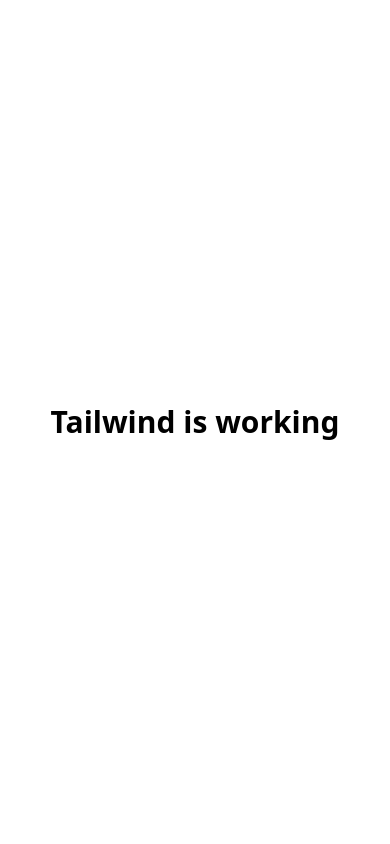
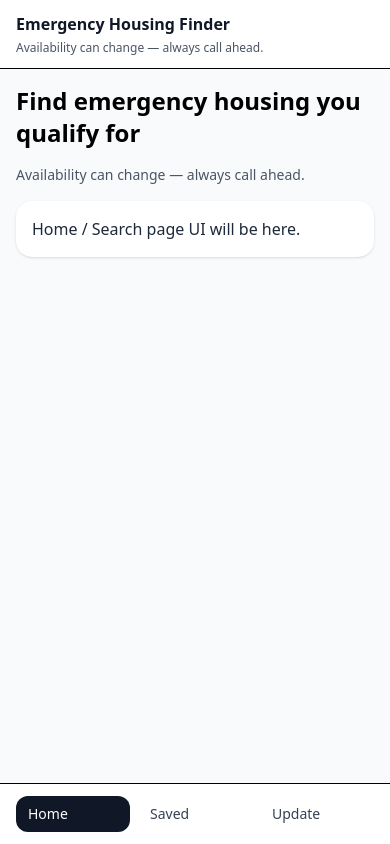
Before and after one commit to FrimpsManu/emergency-housing-finder, a React (Vite) app: page / in a window 390 px wide. Built offline with nearby package versions, Linux system fonts and the light colour scheme.

Commit message:
Add routing and mobile-first layout

```diff
--- a/src/App.tsx
+++ b/src/App.tsx
@@ -1,7 +1,25 @@
+import { BrowserRouter, Routes, Route, Navigate } from "react-router-dom";
+import AppLayout from "./components/AppLayout";
+
+import Home from "./pages/Home";
+import Results from "./pages/Results";
+import ResourceDetail from "./pages/ResourceDetail";
+import Saved from "./pages/Saved";
+import SuggestUpdate from "./pages/SuggestUpdate";
+
 export default function App() {
   return (
-    <div className="min-h-screen flex items-center justify-center text-3xl font-semibold">
-      Tailwind is working
-    </div>
+    <BrowserRouter>
+      <AppLayout>
+        <Routes>
+          <Route path="/" element={<Home />} />
+          <Route path="/results" element={<Results />} />
+          <Route path="/resource/:id" element={<ResourceDetail />} />
+          <Route path="/saved" element={<Saved />} />
+          <Route path="/suggest" element={<SuggestUpdate />} />
+          <Route path="*" element={<Navigate to="/" replace />} />
+        </Routes>
+      </AppLayout>
+    </BrowserRouter>
   );
 }
--- /dev/null
+++ b/src/components/AppLayout.tsx
@@ -0,0 +1,50 @@
+import { NavLink } from "react-router-dom";
+
+function NavItem({ to, label }: { to: string; label: string }) {
+  return (
+    <NavLink
+      to={to}
+      end={to === "/"}
+      className={({ isActive }) =>
+        [
+          "flex-1 rounded-xl px-3 py-2 text-sm font-medium transition-colors",
+          isActive ? "bg-gray-900 text-white" : "text-gray-700 hover:bg-gray-100",
+        ].join(" ")
+      }
+    >
+      {label}
+    </NavLink>
+  );
+}
+
+export default function AppLayout({ children }: { children: React.ReactNode }) {
+  return (
+    <div className="min-h-screen bg-gray-50">
+      {/* Header */}
+      <header className="sticky top-0 z-10 border-b bg-white/90 backdrop-blur">
+        <div className="mx-auto max-w-md px-4 py-3">
+          <div className="text-base font-semibold text-gray-900">
+            Emergency Housing Finder
+          </div>
+          <div className="mt-1 text-xs text-gray-600">
+            Availability can change — always call ahead.
+          </div>
+        </div>
+      </header>
+
+      {/* Content */}
+      <main className="mx-auto max-w-md px-4 py-4 pb-24">{children}</main>
+
+      {/* Bottom Nav */}
+      <nav className="fixed bottom-0 left-0 right-0 border-t bg-white">
+        <div className="mx-auto max-w-md px-4 py-3">
+          <div className="flex gap-2">
+            <NavItem to="/" label="Home" />
+            <NavItem to="/saved" label="Saved" />
+            <NavItem to="/suggest" label="Update" />
+          </div>
+        </div>
+      </nav>
+    </div>
+  );
+}
```
